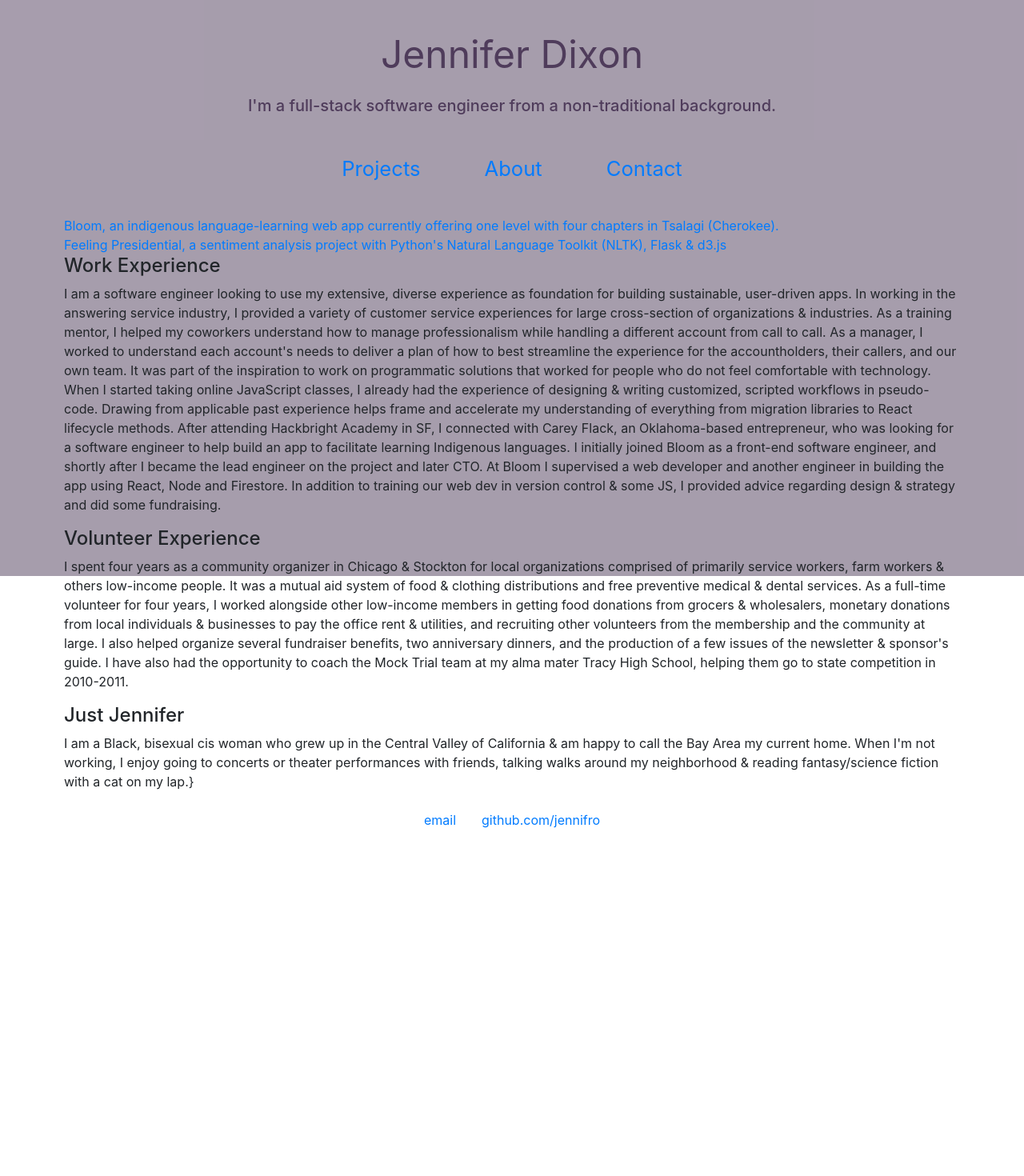
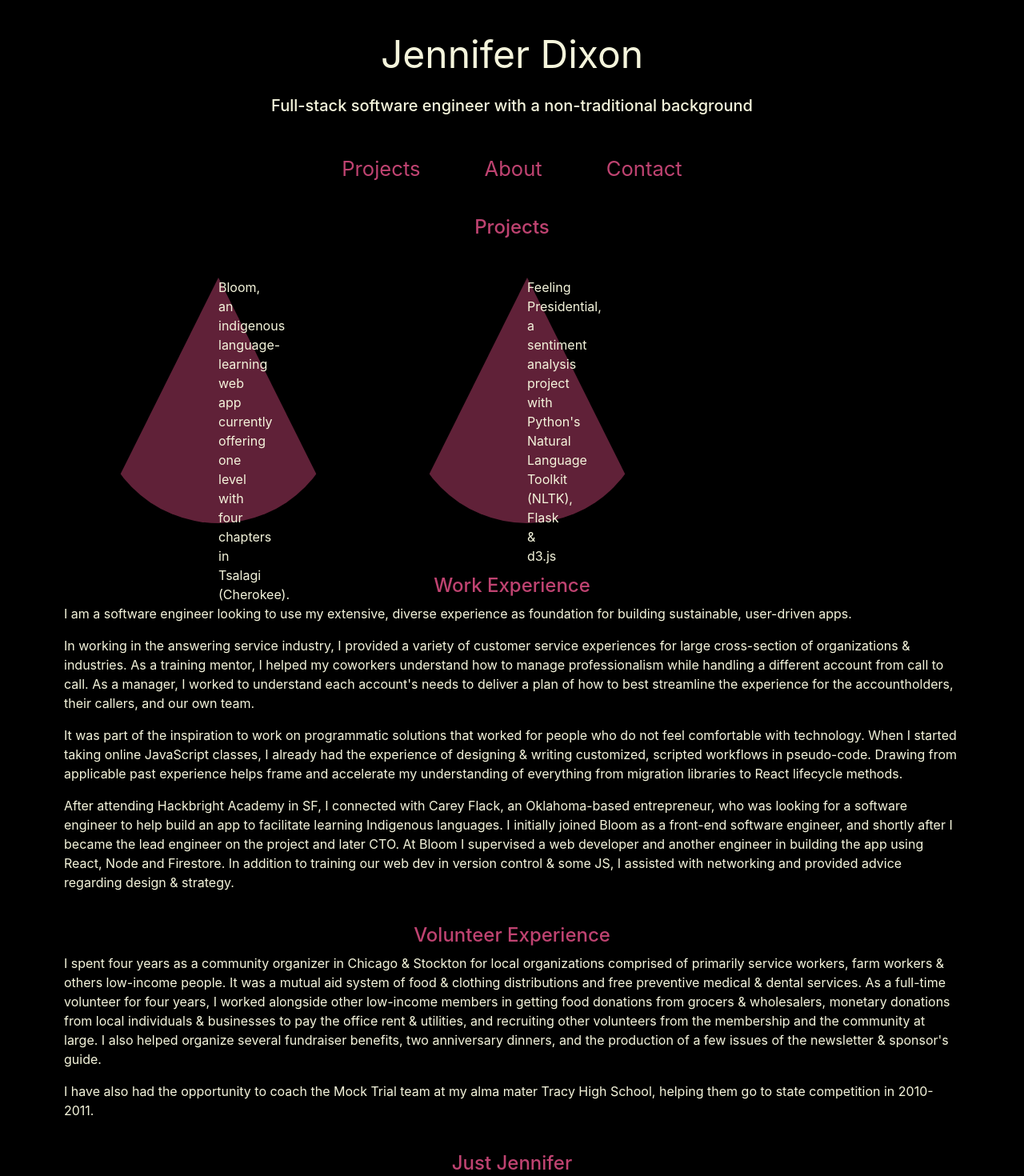
Before and after one commit to jennifro/Portfolio, a React (Create React App) app: page / in a window 1280 px wide. Shown: the part 80-1550 px from the top of the page at 80% size. Before the commit the page ends 1125 px from the top, so only its background shows below. Built offline with nearby package versions, Linux system fonts and the light colour scheme.

Commit message:
Changed colors, added spacing btwn paragraphs on bio.

```diff
--- a/src/App.css
+++ b/src/App.css
@@ -11,5 +11,5 @@
 /* rose pink (215, 104, 128) */
 
 .font {
-  color: rgb(79, 60, 91);
+  color: #fff;
 }
--- /dev/null
+++ b/src/components/about.css
@@ -0,0 +1,10 @@
+/* about.css */
+
+h4.title {
+  text-align: center;
+  color: rgb(191, 67, 113);
+}
+
+p {
+  color: beige;
+}
--- a/src/components/about.js
+++ b/src/components/about.js
@@ -4,22 +4,26 @@ import CareerBio from './bios/careerbio.js';
 import VolunteerBio from './bios/volunteerbio.js';
 import PersonalBio from './bios/personalbio.js';
 
+import './about.css';
 
-const CareerAbout = () => <p>{CareerBio}</p>;
-const VolunteerAbout = () => <p>{VolunteerBio}</p>
-const PersonalAbout = () => <p>{PersonalBio}}</p>
+
+// const CareerAbout = () => <p id='career-bio'>{CareerBio}</p>;
+// const VolunteerAbout = () => <p>{VolunteerBio}</p>
+const PersonalAbout = () => <p>{PersonalBio}</p>
 
 
 export default class About extends Component {
 
     render() {
         return (
-            <div id="about">
-                <h4>Work Experience</h4>
-                <CareerAbout />
-                <h4>Volunteer Experience</h4>
-                <VolunteerAbout />
-                <h4>Just Jennifer</h4>
+            <div className="about-container" id="about">
+                <h4 className="title">Work Experience</h4>
+                <CareerBio />
+                <br />
+                <h4 className="title">Volunteer Experience</h4>
+                <VolunteerBio />
+                <br />
+                <h4 className="title">Just Jennifer</h4>
                 <PersonalAbout />
             </div>
         )
--- a/src/components/bios/careerbio.js
+++ b/src/components/bios/careerbio.js
@@ -1,10 +1,20 @@
-const CareerBio = `I am a software engineer looking to use my extensive, diverse experience as foundation for building
-sustainable, user-driven apps.
+import React from 'react';
 
-In working in the answering service industry, I provided a variety of customer service experiences for large cross-section of organizations & industries. As a training mentor, I helped my coworkers understand how to manage professionalism while handling a different account from call to call. As a manager, I worked to understand each account's needs to deliver a plan of how to best streamline the experience for the accountholders, their callers, and our own team.
 
-It was part of the inspiration to work on programmatic solutions that worked for people who do not feel comfortable with technology. When I started taking online JavaScript classes, I already had the experience of designing & writing customized, scripted workflows in pseudo-code. Drawing from applicable past experience helps frame and accelerate my understanding of everything from migration libraries to React lifecycle methods.
-
-After attending Hackbright Academy in SF, I connected with Carey Flack, an Oklahoma-based entrepreneur, who was looking for a software engineer to help build an app to facilitate learning Indigenous languages. I initially joined Bloom as a front-end software engineer, and shortly after I became the lead engineer on the project and later CTO. At Bloom I supervised a web developer and another engineer in building the app using React, Node and Firestore. In addition to training our web dev in version control & some JS, I provided advice regarding design & strategy and did some fundraising.`;
+const CareerBio = () =>
+  <div id='career-bio'>
+    <p>
+      I am a software engineer looking to use my extensive, diverse experience as foundation for building sustainable, user-driven apps.
+    </p>
+    <p>
+      In working in the answering service industry, I provided a variety of customer service experiences for large cross-section of organizations & industries. As a training mentor, I helped my coworkers understand how to manage professionalism while handling a different account from call to call. As a manager, I worked to understand each account's needs to deliver a plan of how to best streamline the experience for the accountholders, their callers, and our own team.
+    </p>
+    <p>
+      It was part of the inspiration to work on programmatic solutions that worked for people who do not feel comfortable with technology. When I started taking online JavaScript classes, I already had the experience of designing & writing customized, scripted workflows in pseudo-code. Drawing from applicable past experience helps frame and accelerate my understanding of everything from migration libraries to React lifecycle methods.
+    </p>
+    <p>
+      After attending Hackbright Academy in SF, I connected with Carey Flack, an Oklahoma-based entrepreneur, who was looking for a software engineer to help build an app to facilitate learning Indigenous languages. I initially joined Bloom as a front-end software engineer, and shortly after I became the lead engineer on the project and later CTO. At Bloom I supervised a web developer and another engineer in building the app using React, Node and Firestore. In addition to training our web dev in version control & some JS, I assisted with networking and provided advice regarding design & strategy.
+    </p>
+  </div>;
 
 export default CareerBio;
--- a/src/components/bios/volunteerbio.js
+++ b/src/components/bios/volunteerbio.js
@@ -1,6 +1,13 @@
-const VolunteerBio = `I spent four years as a community organizer in Chicago & Stockton for local organizations comprised of primarily service workers, farm workers & others low-income people. It was a mutual aid system of food & clothing distributions and free preventive medical & dental services. As a full-time volunteer for four years, I worked alongside other low-income members in getting food donations from grocers & wholesalers, monetary donations from local individuals & businesses to pay the office rent & utilities, and recruiting other volunteers from the membership and the community at large. I also helped organize several fundraiser benefits, two anniversary dinners, and the production of a few issues of the newsletter & sponsor's guide.
+import React from 'react';
 
-I have also had the opportunity to coach the Mock Trial team at my alma mater Tracy High School, helping them go to state competition in 2010-2011.`;
-
+const VolunteerBio = () =>
+  <div>
+    <p>
+      I spent four years as a community organizer in Chicago & Stockton for local organizations comprised of primarily service workers, farm workers & others low-income people. It was a mutual aid system of food & clothing distributions and free preventive medical & dental services. As a full-time volunteer for four years, I worked alongside other low-income members in getting food donations from grocers & wholesalers, monetary donations from local individuals & businesses to pay the office rent & utilities, and recruiting other volunteers from the membership and the community at large. I also helped organize several fundraiser benefits, two anniversary dinners, and the production of a few issues of the newsletter & sponsor's guide.
+    </p>
+    <p>
+      I have also had the opportunity to coach the Mock Trial team at my alma mater Tracy High School, helping them go to state competition in 2010-2011.
+    </p>
+  </div>
 
 export default VolunteerBio;
--- a/src/components/contact.js
+++ b/src/components/contact.js
@@ -7,6 +7,7 @@ export default class Contact extends Component {
   render() {
     return (
       <div id="contact">
+      <h4 className="title">Contact Info</h4>
         <ul className="nav justify-content-center" id="contact">
           <li className="nav-item">
             <a className="nav-link" href="/mailto:jen.dxon@gmail.com">email</a>
--- a/src/components/home.css
+++ b/src/components/home.css
@@ -1,6 +1,5 @@
 .home-div {
-  height: 100vh;
-  background-color: rgba(79, 60, 91, 0.5);
+  background-color: black;
   margin: auto;
   padding: 10vh;
 }
@@ -9,13 +8,13 @@
   padding-top: 4vh;
   /* padding-bottom: 1vh; */
   text-align: center;
-  color: rgba(79, 60, 91, 1.0);
+  color: beige;
   font-size: 3em;
 }
 
 .intro-blurb {
   text-align: center;
-  color: rgba(79, 60, 91, 1.0);
+  color: beige;
 }
 
 .nav-menu {
@@ -30,27 +29,30 @@
 #nav-bar .nav-item {
   display: flex;
   justify-content: center;
-  /* height: 0;
-  width: 0; */
-  /* line-height: 25vw; */
   margin: 5vh;
-  /* border-left: 12vw solid transparent;
-  border-right: 12vw solid transparent;
-  border-bottom: 24vw solid rgba(79, 60, 91, 1.0); */
-  /* border-color: ; */
-  /* border-radius: 50%; */
-  /* text-align: center;
-  vertical-align: middle; */
   font-size: 2vw;
 }
+
+
+a {
+  color: rgb(191,67, 113); /* deep pink  */
+}
+
+
+a:hover {
+  color: rgb(139, 59, 116) /* hot purple */
+}
+
 
 #proj {
 
 }
 
+
 #abt {
 
 }
+
 
 #cont {
 
--- a/src/components/home.js
+++ b/src/components/home.js
@@ -12,7 +12,7 @@ const MainTitle = () => <p className="main-title">Jennifer Dixon</p>;
 
 const IntroBlurb = () => (
   <h5 className="intro-blurb">
-    I'm a full-stack software engineer from a non-traditional background.
+    Full-stack software engineer with a non-traditional background
   </h5>
 );
 
@@ -41,7 +41,9 @@ class HomePage extends Component {
         <IntroBlurb />
         <NavBar />
         <ProjectContainer />
+        <br />
         <About />
+        <br />
         <Contact />
 
 
--- /dev/null
+++ b/src/components/projects.css
@@ -0,0 +1,23 @@
+/* projects.css */
+
+.project-container {
+  display: inline-block;
+  height: 0;
+  width: 0;
+  /* line-height: 25vw; */
+  margin: 5vh;
+  border-left: 12vw solid transparent;
+  border-right: 12vw solid transparent;
+  border-bottom: 24vw solid rgba(191,67, 113, .5);
+  border-radius: 50%;
+  text-align: center;
+  vertical-align: middle;
+}
+
+.project-container a {
+  color: beige;
+}
+
+.project-container a:hover {
+  color: rgb(191, 67, 113); /* deep pink  */
+}
--- a/src/components/projects.js
+++ b/src/components/projects.js
@@ -1,15 +1,19 @@
 import React, { Component } from 'react';
+
+import './projects.css';
+
 
 export default class ProjectContainer extends Component {
   render() {
     return (
       <div id="projects">
-        <div id="discover-bloom">
+      <h4 className="title">Projects</h4>
+        <div className="project-container" id="discover-bloom">
           <a href="https://app.discoverbloom.com/">
             Bloom, an indigenous language-learning web app currently offering one level with four chapters in Tsalagi (Cherokee).
           </a>
         </div>
-        <div id='feelin-presidential' >
+        <div className="project-container" id='feelin-presidential' >
           <a href="https://feeling-prez.herokuapp.com/">
             Feeling Presidential, a sentiment analysis project with
             Python's Natural Language Toolkit (NLTK), Flask & d3.js
```
